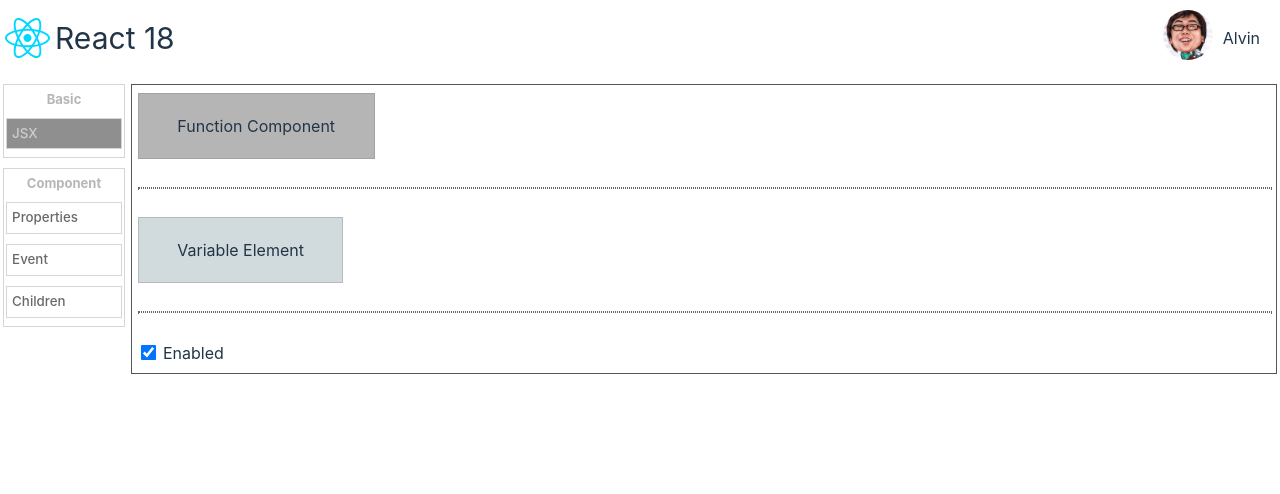
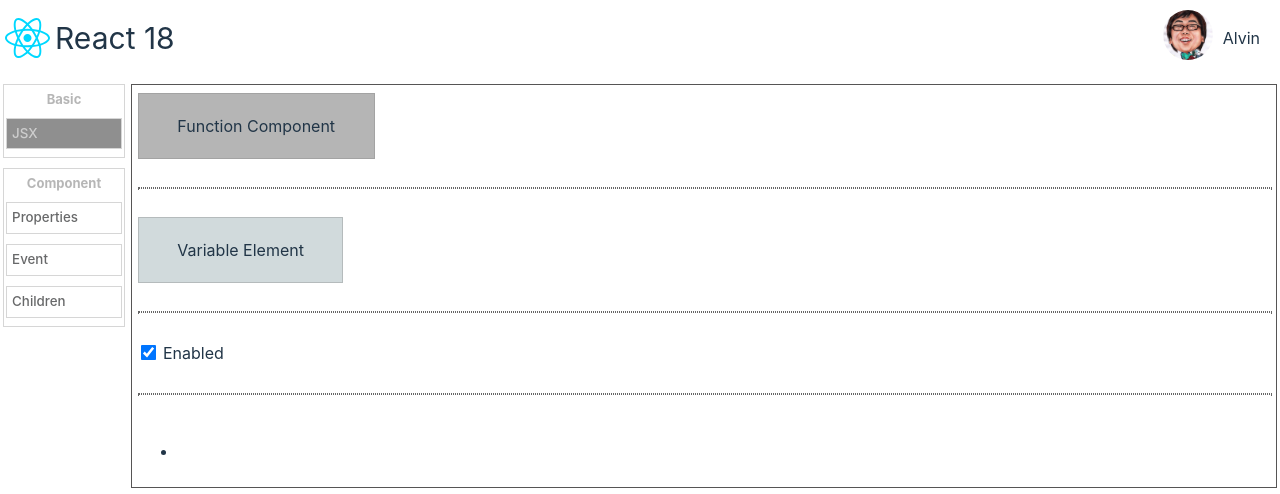
Before and after one commit to alvin-qh/study-web, a React (Vite) app in the folder react/basic/: page /basic/jsx in a window 1280 px wide. Shown: the top 494 px of the page. Built offline with nearby package versions, Linux system fonts and the light colour scheme.

Commit message:
[react] add basic demo

```diff
--- a/react/basic/src/view/basic/JSXView.tsx
+++ b/react/basic/src/view/basic/JSXView.tsx
@@ -38,6 +38,14 @@ export function JSXView(): React.JSX.Element {
           </div>
         </label>
       </div>
+
+      <hr />
+
+      <div className={css.list}>
+        <ul>
+          <li></li>
+        </ul>
+      </div>
     </div>
   );
 }
```
